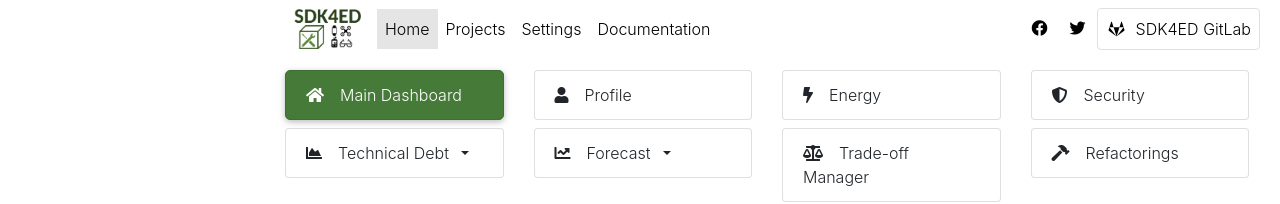
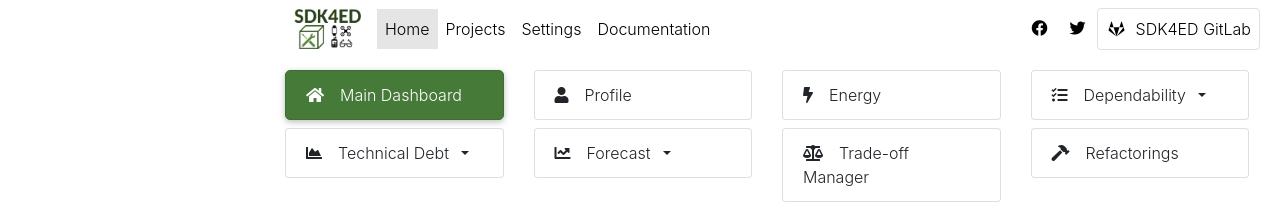
Before and after one commit to darius-sas/sdk4ed-dashboard, a React (Create React App) app: page / in a window 1280 px wide. Shown: the top 204 px of the page. Built offline with nearby package versions, Linux system fonts and the light colour scheme.

Commit message:
Added routes and links to Optimal Checkpoint Interval page

```diff
--- a/src/components/Routes.js
+++ b/src/components/Routes.js
@@ -8,6 +8,7 @@ import EnergyDashPage from './pages/EnergyDashPage';
 import ForecastDashPage from './pages/ForecastDashPage';
 import ForecastEnergyDashPage from './pages/ForecastEnergyDashPage';
 import ForecastSecurityDashPage from './pages/ForecastSecurityDashPage';
+import OptimalCheckpoint from './pages/OptimalCheckpointPage';
 
 import MapsPage from './pages/MapsPage';
 import NotFoundPage from './pages/NotFoundPage';
@@ -26,6 +27,7 @@ class Routes extends React.Component {
         <Route path='/tdprincipal' component={TDPrincipalDashPage}/>
         <Route path='/tdnewcode' component={TDNewCodeDashPage}/>
 
+		<Route path='/optimalcheckpoint' component={OptimalCheckpoint}/>
         <Route path='/security' component={SecurityDashPage} />
         <Route path='/energy' component={EnergyDashPage} />
         <Route path='/tdforecast' component={ForecastDashPage}/>
--- a/src/components/topNavigation.js
+++ b/src/components/topNavigation.js
@@ -89,17 +89,35 @@ class TopNavigation extends Component {
                                     </NavLink>
                                 </MDBNavItem></MDBCol>
 
-                                <MDBCol md="3" className="my-1 mx-0">
-                                    <MDBNavItem >
-                                        <NavLink to="/security" activeClassName="activeClass">
-                                            <MDBListGroupItem>
-                                                <MDBIcon icon="shield-alt" className="mr-3" />
-                                                Security
-                                </MDBListGroupItem>
-                                        </NavLink>
+
+								<MDBCol md="3" className="my-1 mx-0">
+                                    <MDBNavItem  activeClassName="activeClass">
+                                        <MDBDropdown activeClassName="activeClass">
+                                            <MDBListGroupItem activeClassName="activeClass">
+                                                <MDBDropdownToggle className="pb-0 pr-0 pl-0 pt-0" nav caret activeClassName="activeClass">
+                                                    <MDBIcon icon="tasks" className="mr-3" />
+                                                    <span className="mr-2">Dependability</span>
+                                                </MDBDropdownToggle>
+                                                <MDBDropdownMenu>
+                                                    <MDBDropdownItem>
+                                                        <NavLink to="/security" activeClassName="activeClass">
+		                                                Security
+        				                                </NavLink>
+                                                    </MDBDropdownItem>
+                                                    <MDBDropdownItem>
+                                                        <NavLink to="/optimalcheckpoint" activeClassName="activeClass">
+                                                            Optimal Checkpoint
+                                      				  </NavLink>
+                                                    </MDBDropdownItem>
+
+                                                </MDBDropdownMenu>
+                                            </MDBListGroupItem>
+                                        </MDBDropdown>
+
                                     </MDBNavItem>
 
-                                </MDBCol>
+                                     </MDBCol>
+
 
                                     <MDBCol md="3" className="my-1 mx-0">
                                     <MDBNavItem  activeClassName="activeClass">
```
Also changed, not shown: 1 other file (tests, documents, lock files or other folders).
